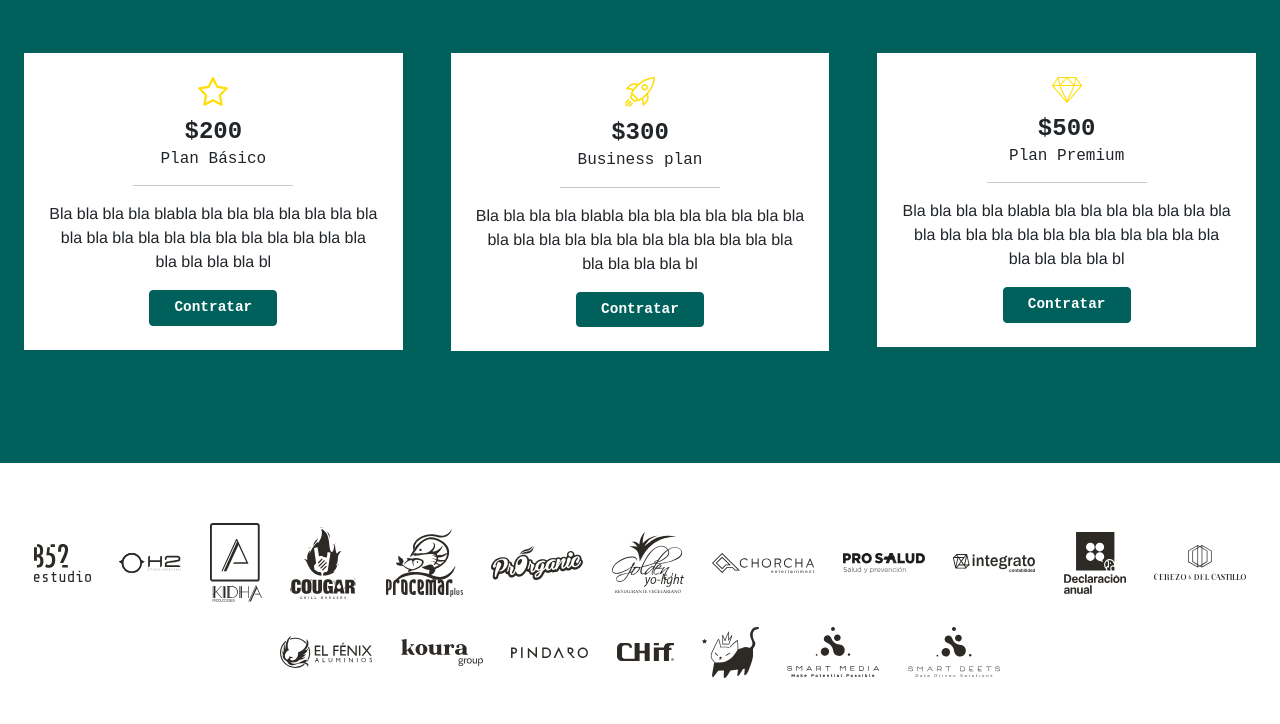
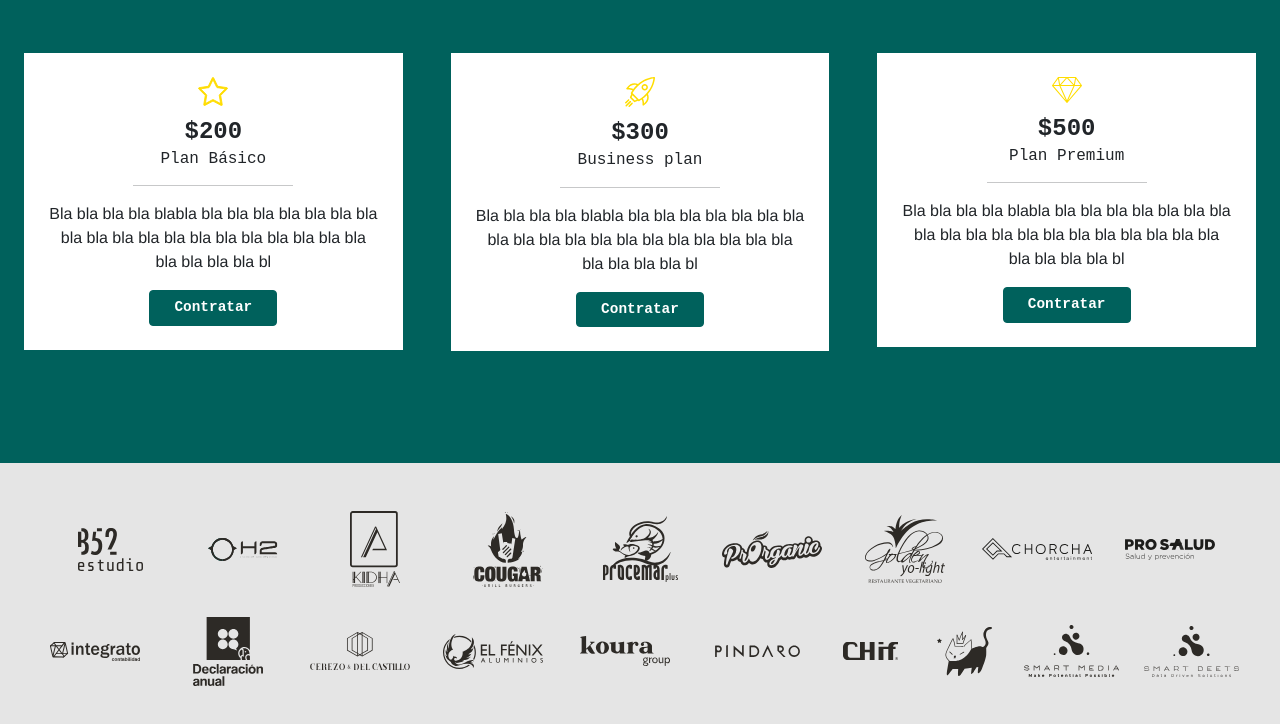
Before and after one commit to FarNaya/Facturacion-en-tus-manos, a website: page docs/index.html in a window 1280 px wide. Shown: the part 1950-2674 px from the top of the page. Drawn offline with Linux system fonts and the light colour scheme.

Commit message:
update logos

```diff
--- a/docs/index.html
+++ b/docs/index.html
@@ -11,7 +11,7 @@
     </head>
 
     <body>
-        <nav class="navbar navbar-expand-lg py-xs-2 py-md-4 ps-lg-4 ps-xl-5 ">
+        <nav class="navbar navbar-expand-lg mx-auto py-xs-2 py-md-4 ps-lg-4 ps-xl-5 ">
             <div class="container-fluid"> <a class="navbar-brand p-2" href="#">
             <img src="./img/svg/logo-facturacion-en-tus-manos.svg" alt="logo-facturacion-en-tus-manos" width="202" class="d-inline-block">
             </a>
@@ -23,7 +23,7 @@
                 </button>
                 <div class="collapse navbar-collapse justify-content-center text-center"
                 id="navbarNav">
-                    <ul class="navbar-nav">
+                    <ul class="navbar-nav mx-auto">
                         <li class="nav-item"> <a class="nav-link active ms-2 me-lg-2 me-xl-3 me-xxl-3" aria-current="page"
                             href="#">Inicio</a>
 
@@ -58,8 +58,7 @@
             </div>
         </nav>
         <!-- MAIN-->
-        <!-- Keywords, 'H' tags, forms tut.Agregar media queries que especifique
-        height and widht solo para hero section-->
+        <!-- Keywords, 'H' tags,-->
         <!-- Agregar breakpoint XXL -->
         <main>
             <!--HERO SECTION -->
@@ -303,55 +302,60 @@ el
                 </div>
             </section>
             <section class="logos">
-                <div class="container-fluid text-center py-5">
-                    <!-- <div class="row">
-                        <div class="col">
+                <div class="container-fluid text-center py-5"> <span class="width-a"><img class="b52-studio" src="/img/svg/b52-studio.svg" alt="b52 studio logo" width="65"></span>
 
-                        </div>
+                    <span
+                    class="width-a">
+                        <img class="oh2-estudio" src="/img/svg/oh2-estudio-audiovisual.svg" alt="oh2 studio logo"
+                        width="70">
+                        </span> <span class="width-a"><img class="kidha-producciones" src="/img/svg/kidha-producciones.svg" alt="kidha producciones logo" width="50"></span>
 
-                    </div>
-                    <div class="row">
+                        <span
+                        class="width-a">
+                            <img class="cougar-grill-burgers" src="/img/svg/cougar-grill-burgers.svg"
+                            alt="cougar grill burgers logo" width="70">
+                            </span> <span class="width-a"><img class="procemar-plus" src="/img/svg/procemar-plus.svg" alt="procemar plus logo" width="75"></span>
 
-                    </div> -->
-                    <img class="m-2 p-1" src="/img/svg/b52-studio.svg" alt="" width="65">
-                    <img class="m-2 p-1" src="/img/svg/oh2-estudio-audiovisual.svg" alt=""
-                    width="70">
-                    <img class="m-2 p-1" src="/img/svg/kidha-producciones.svg" alt="" width="60">
-                    <img class="m-2 p-1" src="/img/svg/cougar-grill-burgers.svg" alt="" width="75">
-                    <img class="m-2 p-1" src="/img/svg/procemar-plus.svg" alt="" width="85">
-                    <img class="m-2 p-1" src="/img/svg/prorganic.svg" alt="" width="100">
-                    <img class="m-2 p-1" src="/img/svg/golden-yo-light.svg" alt="" width="80">
-                    <img class="m-2 p-1" src="/img/svg/chorcha-entertaiment.svg" alt="" width="110">
-                    <img class="m-2 p-1" src="/img/svg/prosalud.svg" alt="" width="90">
-                    <img class="m-2 p-1" src="/img/svg/integrato.svg" alt="" width="90">
-                    <img class="m-2 p-1" src="/img/svg/declaracion-anual.svg" alt="" width="70">
-                    <img class="m-2 p-1" src="/img/svg/cerezo-&-del-castillo.svg" alt="" width="100">
-                    <img class="m-2 p-1" src="/img/svg/el-fenix.svg" alt="" width="100">
-                    <img class="m-2 p-1" src="/img/svg/koura.svg" alt="" width="90">
-                    <img class="m-2 p-1" src="/img/svg/pindaro.svg" alt="" width="85">
-                    <img class="m-2 p-1" src="/img/svg/chif.svg" alt="" width="65">
-                    <img class="m-2 p-1" src="/img/svg/logo-gato.svg" alt="" width="65">
-                    <img class="m-2 p-1" src="/img/svg/smart-media.svg" alt="" width="100">
-                    <img class="m-2 p-1" src="/img/svg/smart-deets.svg" alt="" width="100">
-                    <!-- <img class="m-2 p-1" src="/img/svg/b52-studio.svg" alt="" width="70">
-                <img class="m-2 p-1" src="/img/svg/oh2-estudio-audiovisual.svg" alt="" width="90">
-                <img class="m-2 p-1" src="/img/svg/kidha-producciones.svg" alt="" width="50">
-                <img class="m-2 p-1" src="/img/svg/cougar-grill-burgers.svg" alt="" width="70">
-                <img class="m-2 p-1" src="/img/svg/procemar-plus.svg" alt="" width="80">
-                <img class="m-2 p-1" src="/img/svg/prorganic.svg" alt="" width="90">
-                <img class="m-2 p-1" src="/img/svg/golden-yo-light.svg" alt="" width="80">
-                <img class="m-2 p-1" src="/img/svg/chorcha-entertaiment.svg" alt="" width="120">
-                <img class="m-2 p-1" src="/img/svg/prosalud.svg" alt="" width="90">
-                <img class="m-2 p-1" src="/img/svg/integrato.svg" alt="" width="100">
-                <img class="m-2 p-1" src="/img/svg/declaracion-anual.svg" alt="" width="60">
-                <img class="m-2 p-1" src="/img/svg/cerezo-&-del-castillo.svg" alt="" width="100">
-                <img class="m-2 p-1" src="/img/svg/el-fenix.svg" alt="" width="100">
-                <img class="m-2 p-1" src="/img/svg/koura.svg" alt="" width="100">
-                <img class="m-2 p-1" src="/img/svg/pindaro.svg" alt="" width="90">
-                <img class="m-2 p-1" src="/img/svg/chif.svg" alt="" width="70">
-                <img class="m-2 p-1" src="/img/svg/logo-gato.svg" alt="" width="70">
-                <img class="m-2 p-1" src="/img/svg/smart-media.svg" alt="" width="110">
-                <img class="m-2 p-1" src="/img/svg/smart-deets.svg" alt="" width="110"> -->
+                            <span
+                            class="width-a">
+                                <img class="prorganic" src="/img/svg/prorganic.svg" alt="prorganic logo"
+                                width="100">
+                                </span> <span class="width-a"><img class="golden-yo-light" src="/img/svg/golden-yo-light.svg" alt="golden yo light restaurant vegetariano logo" width="80"></span>
+
+                                <span
+                                class="width-a">
+                                    <img class="chorcha-entertaiment" src="/img/svg/chorcha-entertaiment.svg"
+                                    alt="chorcha entertainment logo" width="110">
+                                    </span> <span class="width-a"><img class="prosalud" src="/img/svg/prosalud.svg" alt="prosalud logo" width="90"></span>
+
+                                    <span
+                                    class="width-a">
+                                        <img class="integrato" src="/img/svg/integrato.svg" alt="integrato logo"
+                                        width="90">
+                                        </span> <span class="width-a"><img class="declaracion-anual" src="/img/svg/declaracion-anual.svg" alt="declaracion anual" width="70"></span>
+
+                                        <span
+                                        class="width-a">
+                                            <img class="cerezo-castillo" src="/img/svg/cerezo-&-del-castillo.svg"
+                                            alt="cerezo & del castillo logo" width="100">
+                                            </span> <span class="width-a"><img class="el-fenix" src="/img/svg/el-fenix.svg" alt="el fenix aluminios logo" width="100"></span>
+
+                                            <span
+                                            class="width-a">
+                                                <img class="koura" src="/img/svg/koura.svg" alt="koura group" width="90">
+                                                </span> <span class="width-a"><img class="pindaro" src="/img/svg/pindaro.svg" alt="pindaro logo" width="85"></span>
+
+                                                <span
+                                                class="width-c">
+                                                    <img class="chif" src="/img/svg/chif.svg" alt="chif logo" width="55">
+                                                    </span> <span class="width-c"><img class="logo-gato" src="/img/svg/logo-gato.svg" alt="gato logo" width="55"></span>
+
+                                                    <span
+                                                    class="width-b">
+                                                        <img class="smart-media" src="/img/svg/smart-media.svg" alt="smart media logo"
+                                                        width="95">
+                                                        </span> <span class="width-b"><img class="smart-deets" src="/img/svg/smart-deets.svg" alt="smart deets logo" width="95"></span>
+
                 </div>
             </section>
         </main>
--- a/src/sass/style.scss
+++ b/src/sass/style.scss
@@ -222,9 +222,26 @@ main{
 
 } //end seccion precios y planes
 
+.logos{
+    background-color: #e5e5e5;
+    span{
+        display: inline-block;
+        height: 80px;
+        img{
+            object-fit: cover;
+        }
+    }
+    .width-a{
+        width: 30vw;
+    }
+    .width-b{
+        width:27vw;
+    }
 
-
-
+    .width-c{
+        width: 18vw;
+    }
+}
 
 
 // .footer {
@@ -299,6 +316,17 @@ main{
 
         } //end seccion beneficios
 
+// logos section
+        .logos{
+            .width-a{
+                width: 18vw;
+            }
+            .width-b, .width-c{
+                width:20vw;
+            }
+        } //end logos
+
+
     } //end main
 
 } //end query
@@ -351,26 +379,23 @@ main{
 
             }
         }
-    }
+
+    // logos section
+        .logos{
+            .width-a{
+                width: 15vw;
+            }
+            .width-b{
+                width: 13vw;
+            }
+
+            .width-c{
+                width:10vw;
+            }
+        }//end logos
+
+    }//end main
 }
-
-// @media (min-width: 1024px) and (min-height: 1366px) {
-//     main{
-//         .hero-section{
-//             max-height: 50vh;
-
-//             .hero-form, .hero-green-slide, .hero-background{
-//                 min-height: 40vh;
-//             }
-
-//             .hero-green-slide, .hero-form{
-//                 min-height: 40vh;
-//             }
-
-//         }
-//     }
-// }
-
 @media (min-width: 1200px){
 
     nav{
@@ -401,6 +426,22 @@ main{
         }
     }
 
+    main{
+        .logos{
+            .width-a{
+                width: 10vw;
+            }
+            .width-b{
+                width: 9vw;
+            }
+
+            .width-c{
+                width:7vw;
+            }
+        }//end logos
+
+    } //end main
+
     // main{
     //     .hero-section{
     //         max-height: 80vh;
@@ -411,4 +452,6 @@ main{
     //     }
     // }
 }
-// }
+
+// @media (min-width: 1400px){
+//}
```
Also changed, not shown: src/index.html (+24 -58 lines), docs/css/style.css.
